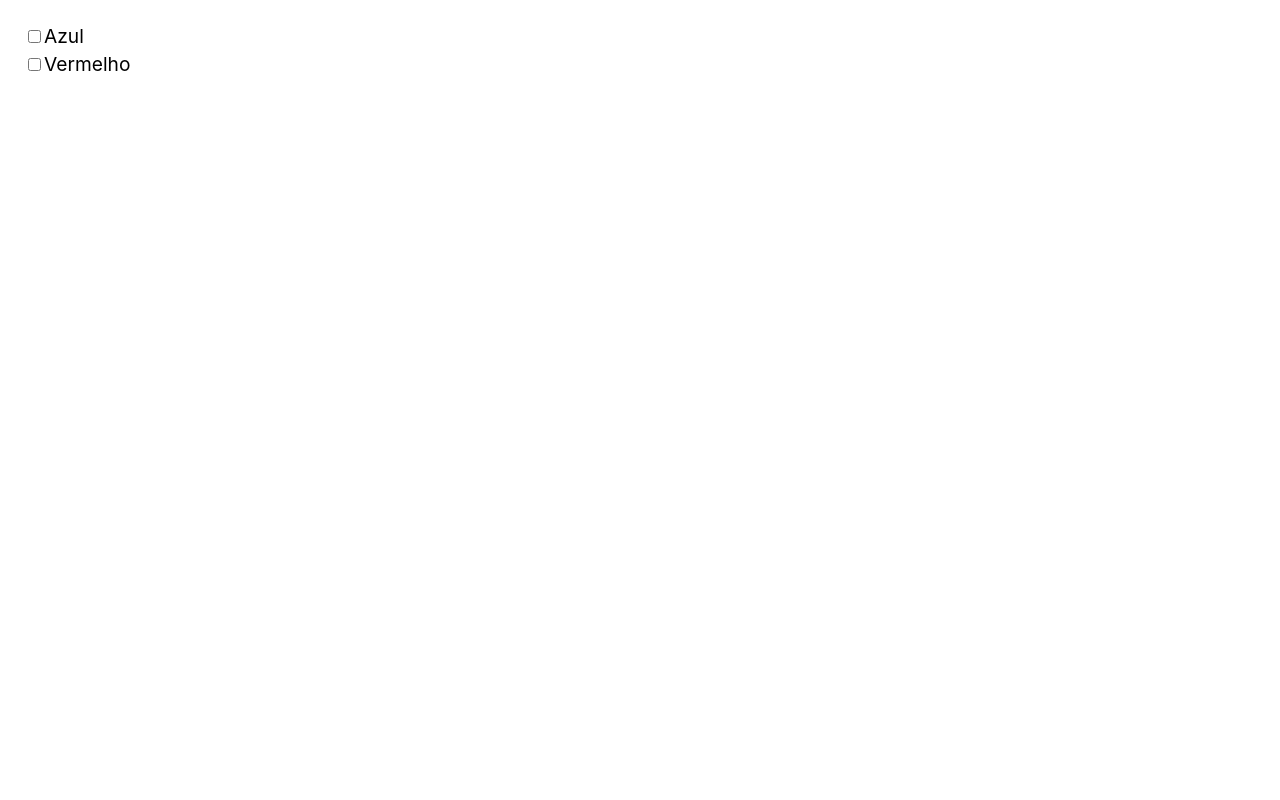
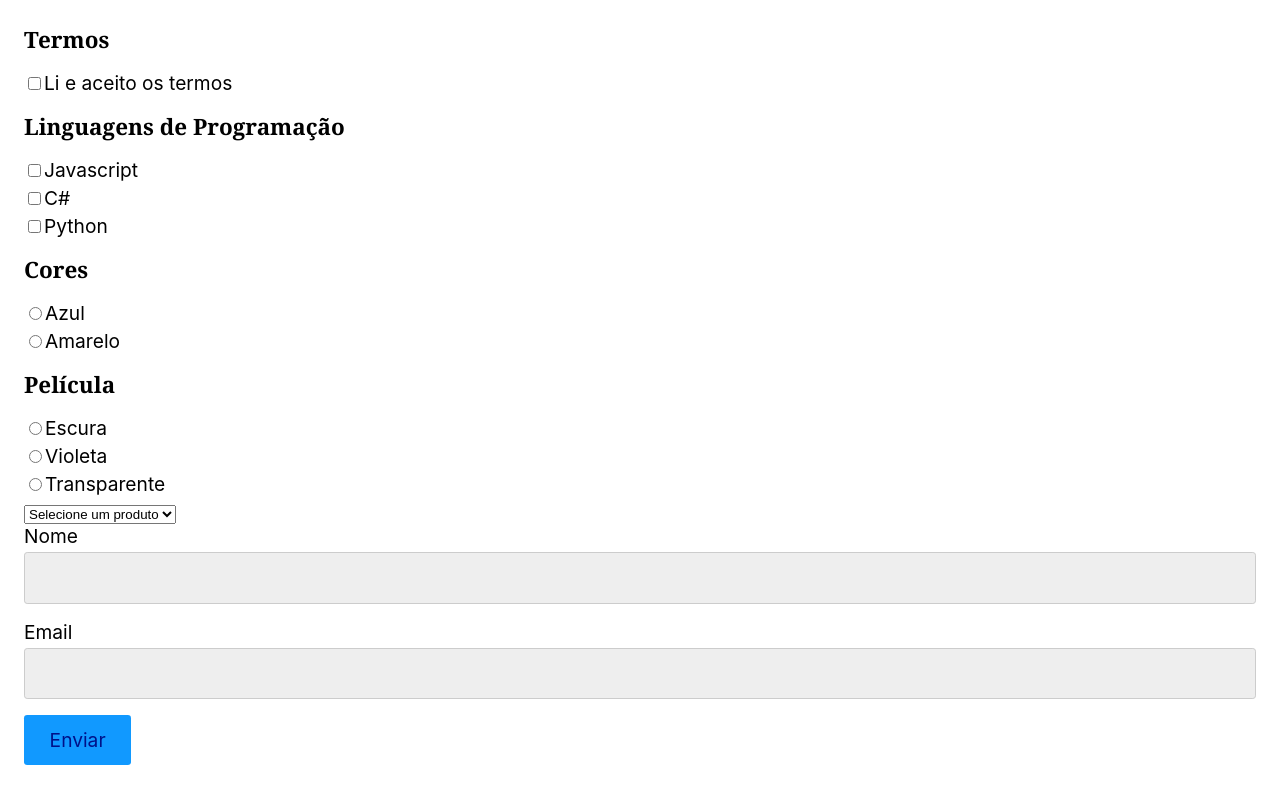
Before and after one commit to jeanfwl/react-origamid, a React (Create React App) app in the folder react-curso/appreact/: page / in a window 1280 px wide. Built offline with nearby package versions, Linux system fonts and the light colour scheme.

Commit message:
Finalizado inputs (gerais, radio, select, checkbox) e seus componentes

```diff
--- /dev/null
+++ b/react-curso/appreact/src/formulario/Form/Checkbox.js
@@ -0,0 +1,29 @@
+import React from 'react';
+
+const Checkbox = ({ options, value, setValue }) => {
+  function handleChange({ target }) {
+    if (target.checked) {
+      setValue([...value, target.value]);
+    } else {
+      setValue(value.filter((it) => it !== target.value));
+    }
+  }
+
+  return (
+    <>
+      {options.map((option) => (
+        <label key={option}>
+          <input
+            type="checkbox"
+            value={option}
+            checked={value.includes(option)}
+            onChange={handleChange}
+          />
+          {option}
+        </label>
+      ))}
+    </>
+  );
+};
+
+export default Checkbox;
--- /dev/null
+++ b/react-curso/appreact/src/formulario/Form/Input.js
@@ -0,0 +1,18 @@
+import React from 'react';
+
+const Input = ({ id, label, setValue, ...props }) => {
+  return (
+    <>
+      <label htmlFor={id}>{label}</label>
+      <input
+        type="text"
+        id={id}
+        name={id}
+        onChange={({ target }) => setValue(target.value)}
+        {...props}
+      />
+    </>
+  );
+};
+
+export default Input;
--- /dev/null
+++ b/react-curso/appreact/src/formulario/Form/Radio.js
@@ -0,0 +1,22 @@
+import React from 'react';
+
+const Radio = ({ options, value, setValue, ...props }) => {
+  return (
+    <>
+      {options.map((option) => (
+        <label key={option}>
+          <input
+            type="radio"
+            value={option}
+            checked={option === value}
+            onChange={({ target }) => setValue(target.value)}
+            {...props}
+          />
+          {option}
+        </label>
+      ))}
+    </>
+  );
+};
+
+export default Radio;
--- /dev/null
+++ b/react-curso/appreact/src/formulario/Form/Select.js
@@ -0,0 +1,22 @@
+import React from 'react';
+
+const Select = ({ options, emptyText, value, setValue, ...props }) => {
+  return (
+    <select
+      value={value}
+      onChange={({ target }) => setValue(target.value)}
+      {...props}
+    >
+      <option value="" disabled>
+        {emptyText || 'Selecione um item'}
+      </option>
+      {options.map((option) => (
+        <option key={option} value={option}>
+          {option}
+        </option>
+      ))}
+    </select>
+  );
+};
+
+export default Select;
--- a/react-curso/appreact/src/formulario/Input.js
+++ b/react-curso/appreact/src/formulario/form.js
@@ -1,4 +1,8 @@
 import React from 'react';
+import Checkbox from './Form/Checkbox';
+import Input from './Form/Input';
+import Radio from './Form/Radio';
+import Select from './Form/Select';
 
 // const App = () => {
 //   const [nome, setNome] = React.useState('');
@@ -167,37 +171,84 @@
 //   );
 // };
 
+// const App = () => {
+//   const [cores, setCores] = React.useState([]);
+
+//   function handleChange({ target }) {
+//     if (target.checked) {
+//       setCores([...cores, target.value]);
+//     } else {
+//       setCores(cores.filter((cor) => cor !== target.value));
+//     }
+//   }
+
+//   return (
+//     <form>
+//       <label>
+//         <input
+//           type="checkbox"
+//           value="azul"
+//           checked={cores.includes('azul')}
+//           onChange={handleChange}
+//         />
+//         Azul
+//       </label>
+//       <label>
+//         <input
+//           type="checkbox"
+//           value="vermelho"
+//           checked={cores.includes('vermelho')}
+//           onChange={handleChange}
+//         />
+//         Vermelho
+//       </label>
+//     </form>
+//   );
+// };
+
 const App = () => {
-  const [cores, setCores] = React.useState([]);
+  const [nome, setNome] = React.useState('');
+  const [email, setEmail] = React.useState('');
+  const [produto, setProduto] = React.useState('');
 
-  function handleChange({ target }) {
-    if (target.checked) {
-      setCores([...cores, target.value]);
-    } else {
-      setCores(cores.filter((cor) => cor !== target.value));
-    }
-  }
+  const [cor, setCor] = React.useState('');
+  const [pelicula, setPelicula] = React.useState('');
+
+  const [termos, setTermos] = React.useState([]);
+  const [linguagens, setLinguagens] = React.useState([]);
 
   return (
     <form>
-      <label>
-        <input
-          type="checkbox"
-          value="azul"
-          checked={cores.includes('azul')}
-          onChange={handleChange}
-        />
-        Azul
-      </label>
-      <label>
-        <input
-          type="checkbox"
-          value="vermelho"
-          checked={cores.includes('vermelho')}
-          onChange={handleChange}
-        />
-        Vermelho
-      </label>
+      <h3>Termos</h3>
+      <Checkbox
+        options={['Li e aceito os termos']}
+        value={termos}
+        setValue={setTermos}
+      />
+      <h3>Linguagens de Programação</h3>
+      <Checkbox
+        options={['Javascript', 'C#', 'Python']}
+        value={linguagens}
+        setValue={setLinguagens}
+      />
+      <h3>Cores</h3>
+      <Radio options={['Azul', 'Amarelo']} value={cor} setValue={setCor} />
+      <h3>Película</h3>
+      <Radio
+        options={['Escura', 'Violeta', 'Transparente']}
+        value={pelicula}
+        setValue={setPelicula}
+      />
+
+      <Select
+        options={['Tablet', 'Smartphone']}
+        value={produto}
+        setValue={setProduto}
+        emptyText="Selecione um produto"
+      />
+      <Input id="nome" label="Nome" value={nome} setValue={setNome} />
+      <Input id="email" label="Email" value={email} setValue={setEmail} />
+      <button>Enviar</button>
     </form>
   );
 };
--- a/react-curso/appreact/src/index.js
+++ b/react-curso/appreact/src/index.js
@@ -1,6 +1,6 @@
 import React from 'react';
 import ReactDOM from 'react-dom/client';
-import App from './formulario/Input';
+import App from './formulario/form';
 
 const root = ReactDOM.createRoot(document.getElementById('root'));
 
```
Also changed, not shown: react-curso/appreact/src/formulario/exercicios/2/ex2.js (added, +41 -0 lines).
